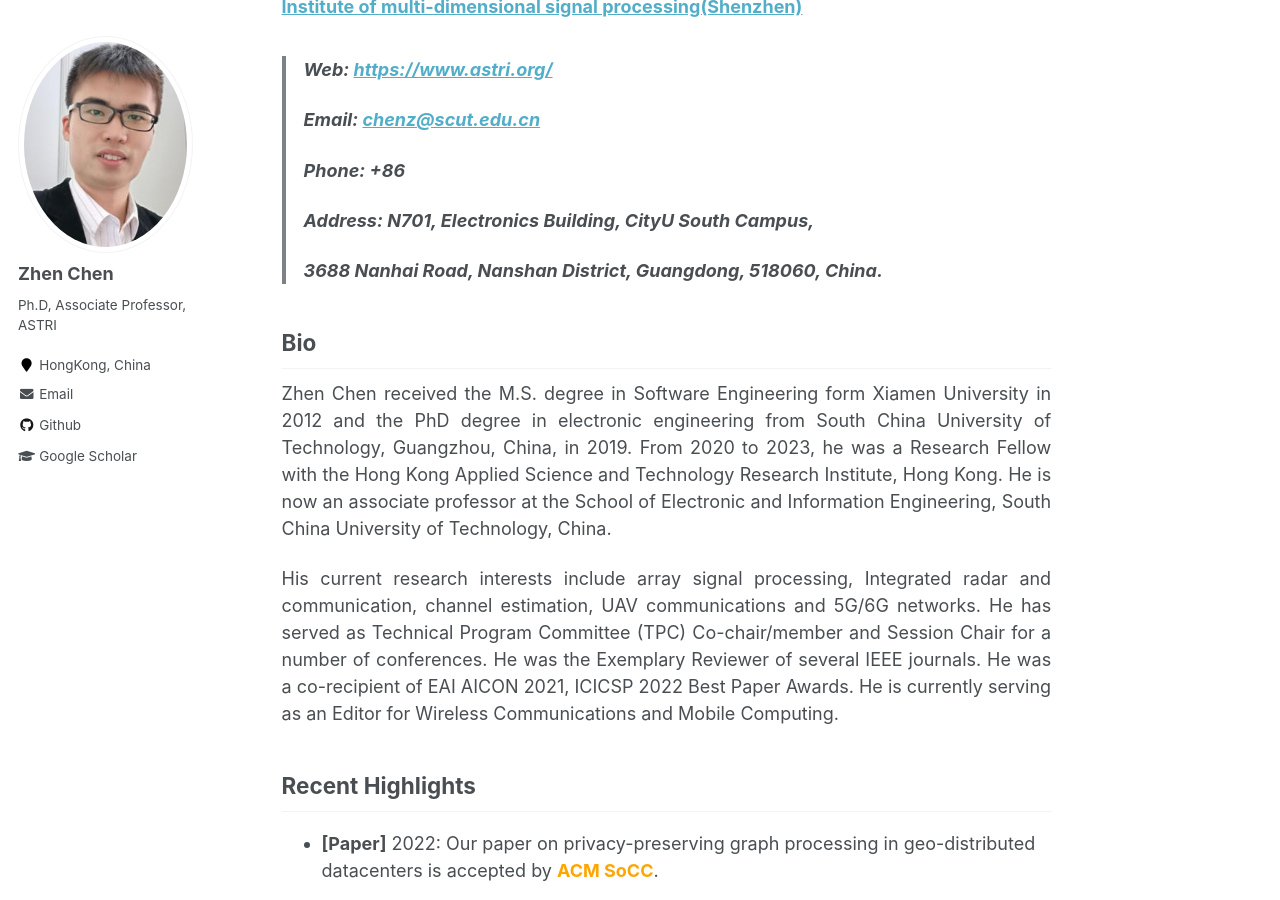
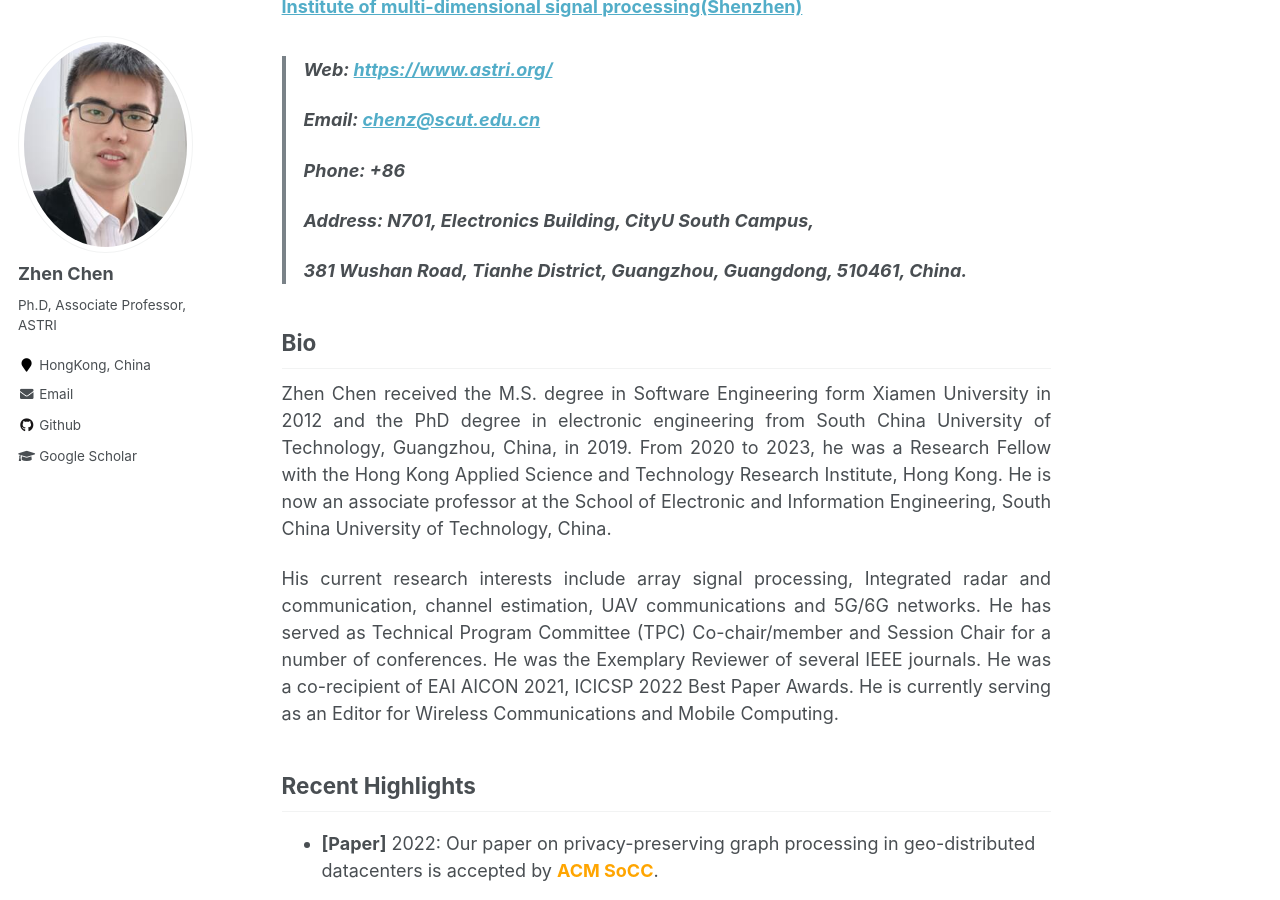
Before and after one commit to baile035/chenz_CV, a Jekyll site: the page built from _pages/about.md, in a window 1280 px wide and 900 px high, scrolled down 309 px. Built offline with Jekyll 4.4.1, drawn with Linux system fonts in a browser that asks for light colours.

Commit message:
Update about.md

```diff
--- a/_pages/about.md
+++ b/_pages/about.md
@@ -11,7 +11,7 @@ redirect_from:
 ***
 <html>
 <p><b style="line-height:50%"> Ph.D, Associate Professor, IEEE Senior Member </b> </p>
-<p><b style="line-height:50%"><a href="http://ceie.szu.edu.cn/">School of Automation Science and Engineering, SCUT</a></b></p>
+<p><b style="line-height:50%"><a href="https://www2.scut.edu.cn/ee/">School of Automation Science and Engineering, SCUT</a></b></p>
 <p><b style="line-height:50%"><a href="http:// ">Institute of multi-dimensional signal processing(Shenzhen)</a></b></p>
 </html>
 
@@ -19,7 +19,7 @@ redirect_from:
 ><p><b style="line-height:50%"> Email: <a href="mailto:chenz@scut.edu.cn">chenz@scut.edu.cn</a></b> </p>
 ><p><b style="line-height:50%"> Phone: +86  </b></p>
 ><p><b width="50%" style="line-height:50%"> Address: N701, Electronics Building, CityU South Campus, </b> </p>
-><p><b width="50%" style="line-height:50%">3688 Nanhai Road, Nanshan District, Guangdong, 518060, China.  </b> </p>
+><p><b width="50%" style="line-height:50%"> 381 Wushan Road, Tianhe District, Guangzhou, Guangdong, 510461, China.  </b> </p>
 
 Bio
 ----------
```
